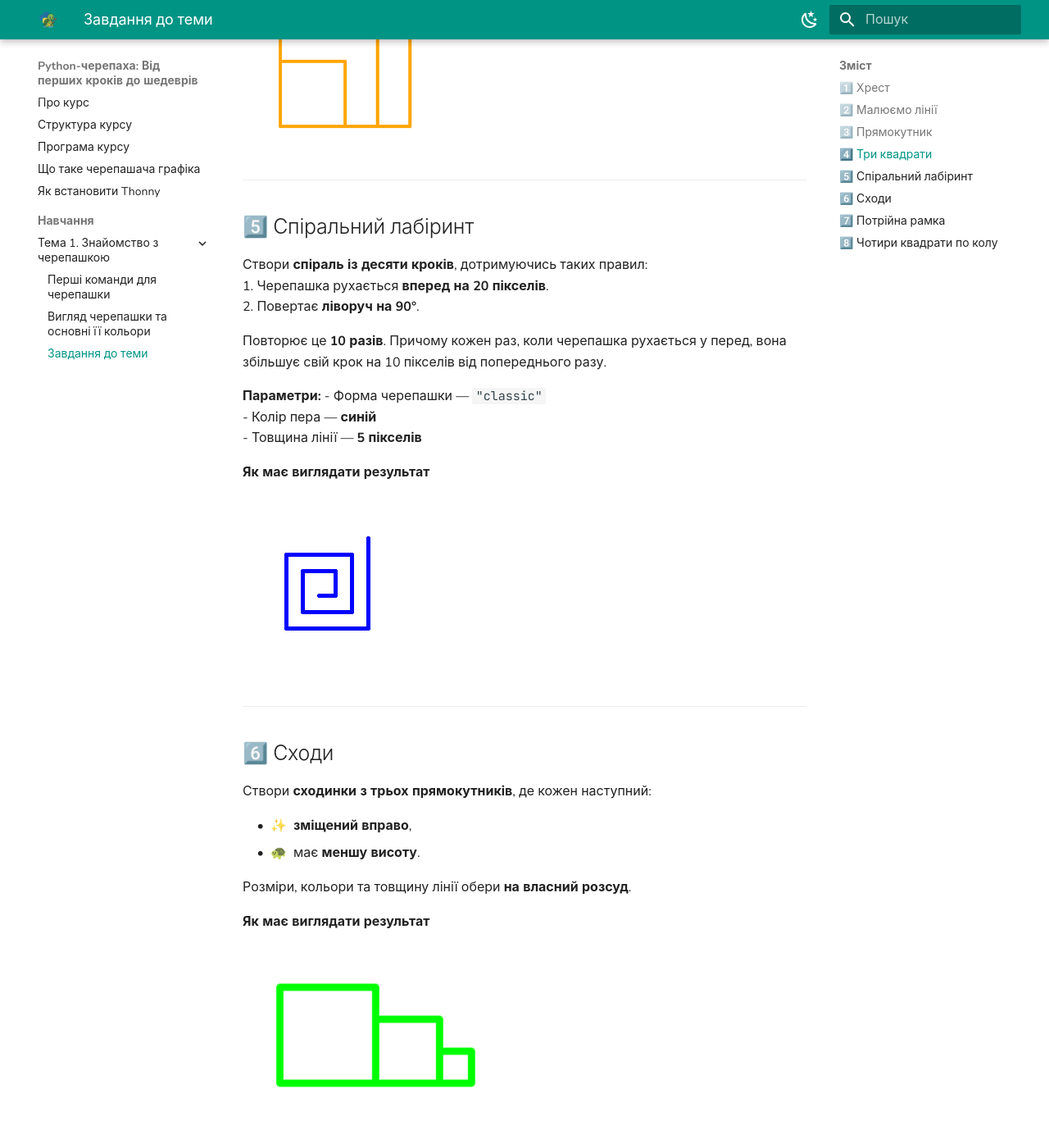
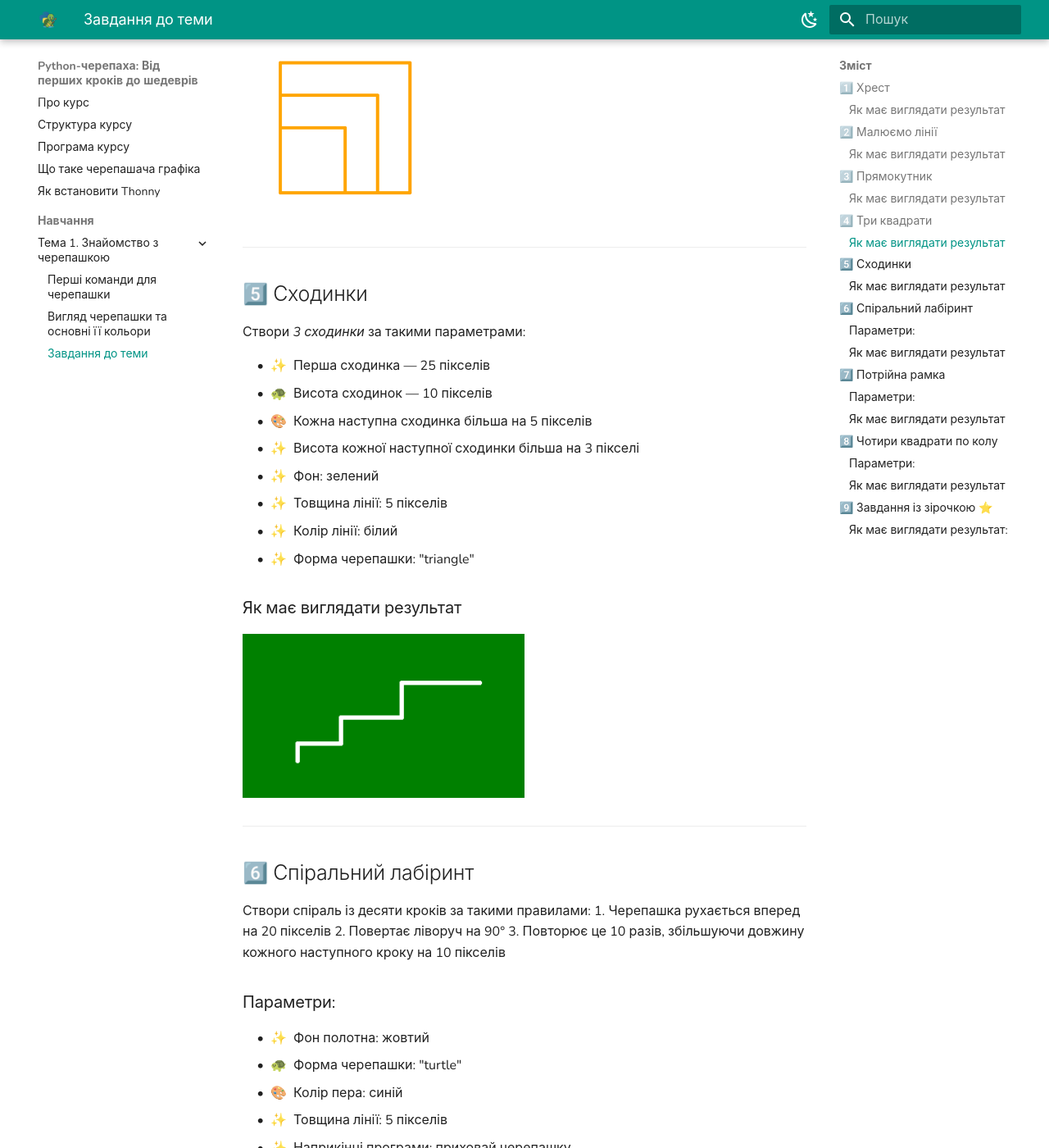
Before and after one commit to Andriy-Melya/Python-turtle_course, an MkDocs documentation site: the page built from docs/lessons/task_1-2.md, in a window 1280 px wide and 1400 px high, scrolled down 1913 px. Shown: the whole window at 82% size. Built offline with MkDocs 1.6.1 and Material for MkDocs 9.7.7, drawn with Linux system fonts in a browser that asks for light colours; some of the changed text lies outside the part shown.

Commit message:
task - finish++9

```diff
--- a/docs/lessons/task_1-2.md
+++ b/docs/lessons/task_1-2.md
@@ -3,7 +3,7 @@
 ## 1️⃣ Хрест
 Створи програму, щоб черепашка намалювала **хрест** із двох перпендикулярних ліній довжиною **100 пікселів** кожна.
 
-**Як має виглядати результат**
+### Як має виглядати результат
 
 ![Результат завдання 1](image_task_1-2/task_1-2_1.png)
 
@@ -15,7 +15,7 @@
 1. Намалювала **пряму лінію** довжиною **400 пікселів**, **синім кольором**, із **товщиною лінії 150 пікселів**.
 2. Змінила **товщину пера** на **75 пікселів**, **колір** на **жовтий** і **повернулася назад** на **400 пікселів**.
 
-**Як має виглядати результат**
+### Як має виглядати результат
 
 ![Результат завдання 2](image_task_1-2/task_1-2_2.png)
 
@@ -26,7 +26,7 @@
 - Кожна сторона повинна мати **свій колір**.
 - Товщина лінії — **45 пікселів**.
 
-**Як має виглядати результат**
+### Як має виглядати результат
 
 ![Результат завдання 3](image_task_1-2/task_1-2_3.png)
 
@@ -37,60 +37,104 @@
 - **Перший квадрат** — сторона **100 пікселів**, товщина лінії **10 пікселів**.
 - Кожен наступний квадрат має сторону, **більшу на 50 пікселів**.
 
-**Як має виглядати результат**
+### Як має виглядати результат
 
 ![Результат завдання 4](image_task_1-2/task_1-2_4.png)
 
 ---
 
-## 5️⃣ Спіральний лабіринт
-Створи **спіраль із десяти кроків**, дотримуючись таких правил:
-1. Черепашка рухається **вперед на 20 пікселів**.
-2. Повертає **ліворуч на 90°**.
+## 5️⃣ Сходинки
 
-Повторює це **10 разів**.
-Причому кожен раз, коли черепашка рухається у перед, вона збільшує свій крок на 10 пікселів від попереднього разу.
+Створи *3 сходинки* за такими параметрами:
 
-**Параметри:**
-- Форма черепашки — `"classic"`
-- Колір пера — **синій**
-- Товщина лінії — **5 пікселів**
+- Перша сходинка — 25 пікселів
+- Висота сходинок — 10 пікселів
+- Кожна наступна сходинка більша на 5 пікселів
+- Висота кожної наступної сходинки більша на 3 пікселі
+- Фон: зелений
+- Товщина лінії: 5 пікселів
+- Колір лінії: білий
+- Форма черепашки: "triangle"
 
-**Як має виглядати результат**
+### Як має виглядати результат
 
-![Результат завдання 5](image_task_1-2/task_1-2_5.png)
+![Результат завдання 6](image_task_1-2/task_1-2_5.png)
 
 ---
 
-## 6️⃣ Сходи
-Створи **сходинки з трьох прямокутників**, де кожен наступний:
+## 6️⃣ Спіральний лабіринт
+Створи спіраль із десяти кроків за такими правилами:
+1. Черепашка рухається вперед на 20 пікселів
+2.  Повертає ліворуч на 90°
+3. Повторює це 10 разів, збільшуючи довжину кожного наступного кроку на 10 пікселів
 
-- **зміщений вправо**,
-- має **меншу висоту**.
+### Параметри:
+- Фон полотна: жовтий
+- Форма черепашки: "turtle"
+- Колір пера: синій
+- Товщина лінії: 5 пікселів
+- Наприкінці програми: приховай черепашку
 
-Розміри, кольори та товщину лінії обери **на власний розсуд**.
+### Як має виглядати результат
 
-**Як має виглядати результат**
-
-![Результат завдання 6](image_task_1-2/task_1-2_6.png)
+![Результат завдання 5](image_task_1-2/task_1-2_6.png)
 
 ---
 
 ## 7️⃣ Потрійна рамка
-Намалюй **три прямокутники** розміром **200×300 пікселів**, які **дотикаються кутами**.
-- Товщина лінії — **8 пікселів**
-- Колір — **золотий**
+На сірому фоні створи три прямокутники розміром 200×300 пікселів, які дотикаються кутами.
 
-**Як має виглядати результат**
+### Параметри:
+- Товщина лінії: 8 пікселів
+- Колір лінії: "gold"
+- Фон: "violet"
+- Форма черепашки: "square"
+- Швидкість черепашки: 3
+- Наприкінці програми: приховай черепашку
+
+### Як має виглядати результат
 
 ![Результат завдання 7](image_task_1-2/task_1-2_7.png)
 
 ---
 
 ## 8️⃣ Чотири квадрати по колу
-Намалюй **чотири квадрати**, розташованих **по колу**, кожен квадрат торкається своїми кутами два інших квадрати.
-- Використай **різні кольори** для кожного квадрата.
+Намалюй чотири квадрати, розташованих по колу, так щоб кожен квадрат торкався своїми кутами двох інших.
 
-**Як має виглядати результат**
+### Параметри:
+- Кольори квадратів: різні (на власний смак)
+- Колір полотна: блакитний
+- Товщина ліній: 10 пікселів
+- Фон: білий
+- Форма черепашки: "circle"
+- Швидкість черепашки: 4
+- Наприкінці програми: приховай черепашку
+
+### Як має виглядати результат
 
 ![Результат завдання 8](image_task_1-2/task_1-2_8.png)
+
+
+## 9️⃣ Завдання із зірочкою ⭐
+
+Придумай **свій власний малюнок** і опиши коротку інструкцію для його створення (послідовність дій для черепашки).
+
+**Твоя інструкція має містити такі елементи:**
+- **Фон малюнку**
+- **Колір лінії**
+- **Товщина лінії**
+- **Розміри фігури**
+- **вигляд черепашки та її швидкість**
+- ...
+
+**Після цього:**
+1. Створи програму для свого малюнка.
+2. Збережи файл програми (наприклад, `my_art.py`).
+3. Відправ на перевірку свою програму разом з описом програми у Classroom.
+
+**Порада:**
+>- Можеш використовувати будь-які відомі тобі команди `turtle` для створення фігур.
+>- Постарайся зробити малюнок цікавою комбінацією форм, кольорів і розмірів.
+
+### Як має виглядати результат:
+> Залежить від твоєї фантазії — тут немає одного правильного варіанту!
```
Also changed, not shown: docs/lessons/lesson2.md (+50 -50 lines), docs/lessons/image_task_1-2/task_1-2_5.png, docs/lessons/image_task_1-2/task_1-2_6.png, docs/lessons/image_task_1-2/task_1-2_7.png.
